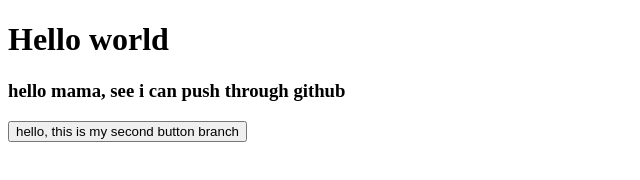
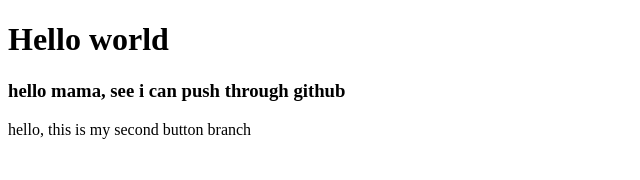
Before and after one commit to Shahinul-Islam/hello-world-basic-practice, a plain HTML site: page index.html in a window 1280 px wide. Shown: the whole page, without its empty margins (0-640 px from the left). Drawn offline with Linux system fonts and the light colour scheme.

Commit message:
this is third  change

```diff
--- a/index.html
+++ b/index.html
@@ -9,6 +9,6 @@
 <body>
     <h1>Hello world</h1>
     <h3>hello mama, see i can push through github</h3>
-    <button>hello, this is my second button branch</button>
+    <p>hello, this is my second button branch</p>
 </body>
 </html>
```
